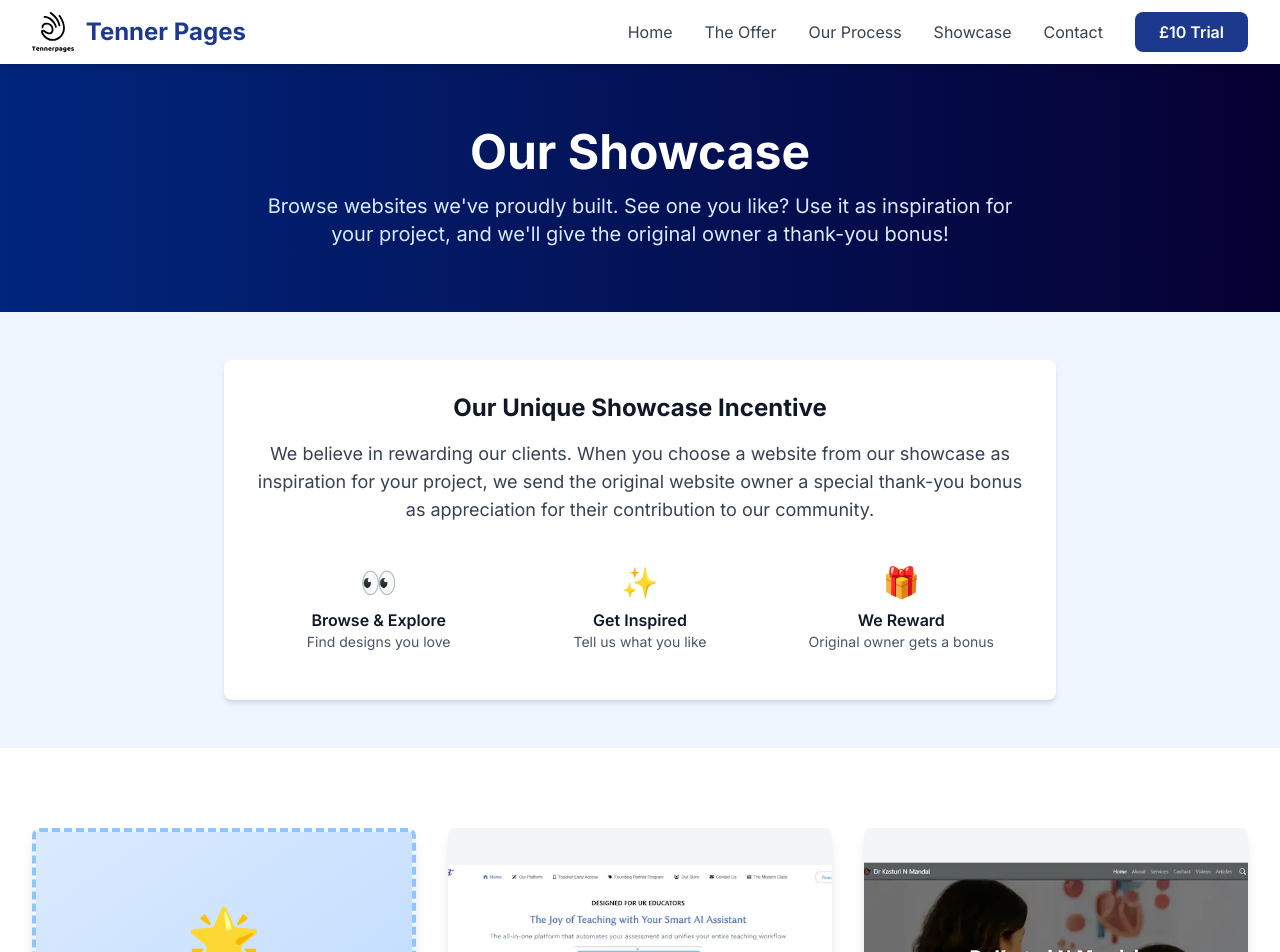
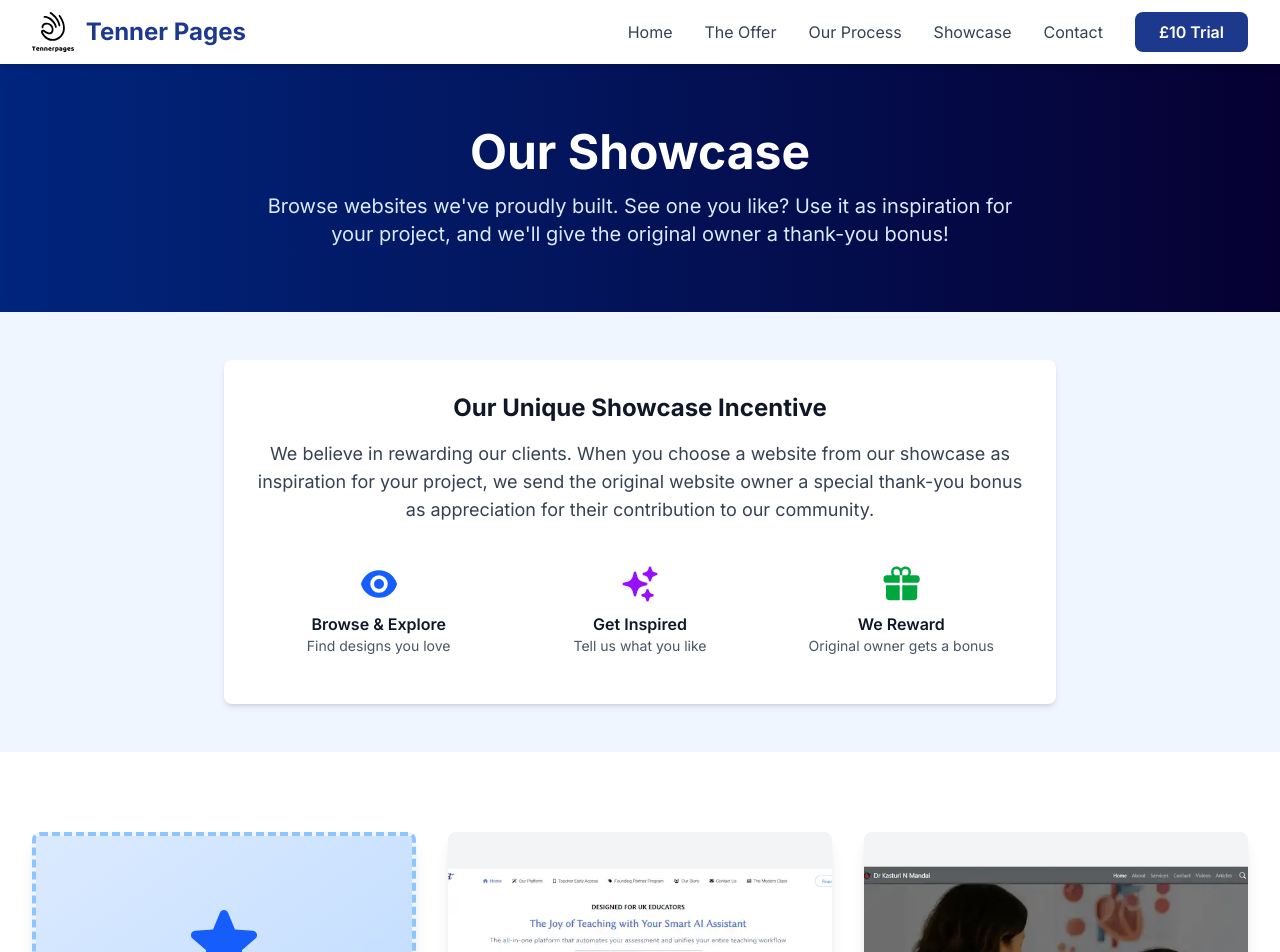
Before and after one commit to H-gharuni/tennerpages, a Next.js app: page /showcase in a window 1280 px wide. Shown: the top 952 px of the page. Built offline with nearby package versions, Linux system fonts and the light colour scheme.

Commit message:
Replace all emojis with professional Heroicons throughout the website

```diff
--- a/app/page.tsx
+++ b/app/page.tsx
@@ -11,6 +11,12 @@
   CloudArrowUpIcon,
   Cog6ToothIcon,
   DevicePhoneMobileIcon,
+  BoltIcon,
+  LockClosedIcon,
+  CircleStackIcon,
+  WrenchScrewdriverIcon,
+  ArrowPathIcon,
+  ChartBarIcon,
 } from "@heroicons/react/24/solid";
 
 export default function Home() {
@@ -294,17 +300,19 @@
 
           <div className="grid gap-6 md:grid-cols-2 lg:grid-cols-4">
             {[
-              { icon: "⚡", title: "Fast Hosting", desc: "99.9% uptime guarantee" },
-              { icon: "🔒", title: "SSL Security", desc: "Free HTTPS certificate" },
-              { icon: "💾", title: "Daily Backups", desc: "Your data protected" },
-              { icon: "🛠️", title: "Expert Support", desc: "We're here to help" },
-              { icon: "📱", title: "Mobile Ready", desc: "Perfect on all devices" },
-              { icon: "🚀", title: "Fast Loading", desc: "Optimized for speed" },
-              { icon: "🔄", title: "Updates Included", desc: "Always up to date" },
-              { icon: "📊", title: "SEO Friendly", desc: "Built for search" },
+              { Icon: BoltIcon, title: "Fast Hosting", desc: "99.9% uptime guarantee", color: "text-blue-600" },
+              { Icon: LockClosedIcon, title: "SSL Security", desc: "Free HTTPS certificate", color: "text-green-600" },
+              { Icon: CircleStackIcon, title: "Daily Backups", desc: "Your data protected", color: "text-purple-600" },
+              { Icon: WrenchScrewdriverIcon, title: "Expert Support", desc: "We're here to help", color: "text-orange-600" },
+              { Icon: DevicePhoneMobileIcon, title: "Mobile Ready", desc: "Perfect on all devices", color: "text-indigo-600" },
+              { Icon: RocketLaunchIcon, title: "Fast Loading", desc: "Optimized for speed", color: "text-red-600" },
+              { Icon: ArrowPathIcon, title: "Updates Included", desc: "Always up to date", color: "text-teal-600" },
+              { Icon: ChartBarIcon, title: "SEO Friendly", desc: "Built for search", color: "text-cyan-600" },
             ].map((feature, idx) => (
               <div key={idx} className="rounded-lg bg-white p-6 hover:shadow-md transition-shadow text-center">
-                <div className="mb-3 text-4xl">{feature.icon}</div>
+                <div className="mb-3 flex justify-center">
+                  <feature.Icon className={`h-12 w-12 ${feature.color}`} />
+                </div>
                 <Typography variant="h6" color="blue-gray" className="mb-2">
                   {feature.title}
                 </Typography>
--- a/app/referral/page.tsx
+++ b/app/referral/page.tsx
@@ -1,4 +1,5 @@
 import Link from 'next/link';
+import { BanknotesIcon, GiftIcon } from '@heroicons/react/24/solid';
 
 export default function ReferralPage() {
   return (
@@ -66,7 +67,9 @@
           <div className="grid grid-cols-1 md:grid-cols-2 gap-12 items-center">
             {/* For Referrers */}
             <div className="bg-white p-8 rounded-lg shadow-lg">
-              <div className="text-5xl mb-4 text-center">💰</div>
+              <div className="flex justify-center mb-4">
+                <BanknotesIcon className="h-16 w-16 text-green-600" />
+              </div>
               <h3 className="text-2xl font-bold text-gray-900 mb-4 text-center">For Referrers</h3>
               <div className="space-y-4">
                 <div className="flex items-start gap-3">
@@ -110,7 +113,9 @@
 
             {/* For New Clients */}
             <div className="bg-white p-8 rounded-lg shadow-lg">
-              <div className="text-5xl mb-4 text-center">🎁</div>
+              <div className="flex justify-center mb-4">
+                <GiftIcon className="h-16 w-16 text-blue-600" />
+              </div>
               <h3 className="text-2xl font-bold text-gray-900 mb-4 text-center">For New Clients</h3>
               <div className="space-y-4">
                 <div className="flex items-start gap-3">
--- a/app/showcase/page.tsx
+++ b/app/showcase/page.tsx
@@ -1,5 +1,6 @@
 import Link from 'next/link';
 import Image from 'next/image';
+import { EyeIcon, SparklesIcon, GiftIcon, StarIcon } from '@heroicons/react/24/solid';
 
 export default function ShowcasePage() {
   const projects = [
@@ -78,17 +79,23 @@
             </p>
             <div className="grid grid-cols-1 md:grid-cols-3 gap-4 text-center">
               <div className="p-4">
-                <div className="text-3xl mb-2">👀</div>
+                <div className="flex justify-center mb-2">
+                  <EyeIcon className="h-10 w-10 text-blue-600" />
+                </div>
                 <p className="font-semibold text-gray-900">Browse & Explore</p>
                 <p className="text-gray-600 text-sm">Find designs you love</p>
               </div>
               <div className="p-4">
-                <div className="text-3xl mb-2">✨</div>
+                <div className="flex justify-center mb-2">
+                  <SparklesIcon className="h-10 w-10 text-purple-600" />
+                </div>
                 <p className="font-semibold text-gray-900">Get Inspired</p>
                 <p className="text-gray-600 text-sm">Tell us what you like</p>
               </div>
               <div className="p-4">
-                <div className="text-3xl mb-2">🎁</div>
+                <div className="flex justify-center mb-2">
+                  <GiftIcon className="h-10 w-10 text-green-600" />
+                </div>
                 <p className="font-semibold text-gray-900">We Reward</p>
                 <p className="text-gray-600 text-sm">Original owner gets a bonus</p>
               </div>
@@ -113,7 +120,9 @@
                   {project.isPlaceholder ? (
                     <div className="h-full flex items-center justify-center bg-gradient-to-br from-blue-100 to-blue-200">
                       <div className="text-center p-6">
-                        <div className="text-6xl mb-4">🌟</div>
+                        <div className="flex justify-center mb-4">
+                          <StarIcon className="h-20 w-20 text-blue-600" />
+                        </div>
                         <p className="text-blue-900 font-semibold text-lg">Your Website Here</p>
                       </div>
                     </div>
--- a/app/trial-offer/page.tsx
+++ b/app/trial-offer/page.tsx
@@ -1,4 +1,5 @@
 import Link from 'next/link';
+import { LightBulbIcon, CheckBadgeIcon, CurrencyPoundIcon } from '@heroicons/react/24/solid';
 
 export default function TrialOfferPage() {
   return (
@@ -92,7 +93,9 @@
           </h2>
           <div className="grid grid-cols-1 md:grid-cols-3 gap-8">
             <div className="bg-white p-8 rounded-lg shadow-lg text-center">
-              <div className="text-5xl mb-4">💡</div>
+              <div className="flex justify-center mb-4">
+                <LightBulbIcon className="h-16 w-16 text-yellow-500" />
+              </div>
               <h3 className="text-2xl font-bold text-gray-900 mb-3">Clarify Your Vision</h3>
               <p className="text-gray-600 text-lg">
                 Not sure exactly what you want? We&apos;ll help you organize your thoughts and create a clear plan for your website.
@@ -100,7 +103,9 @@
             </div>
 
             <div className="bg-white p-8 rounded-lg shadow-lg text-center">
-              <div className="text-5xl mb-4">🎯</div>
+              <div className="flex justify-center mb-4">
+                <CheckBadgeIcon className="h-16 w-16 text-green-600" />
+              </div>
               <h3 className="text-2xl font-bold text-gray-900 mb-3">Zero Risk Testing</h3>
               <p className="text-gray-600 text-lg">
                 See exactly what you&apos;re getting before making a full commitment. Only £10 to test drive our service and quality.
@@ -108,7 +113,9 @@
             </div>
 
             <div className="bg-white p-8 rounded-lg shadow-lg text-center">
-              <div className="text-5xl mb-4">💰</div>
+              <div className="flex justify-center mb-4">
+                <CurrencyPoundIcon className="h-16 w-16 text-blue-600" />
+              </div>
               <h3 className="text-2xl font-bold text-gray-900 mb-3">Money Back Value</h3>
               <p className="text-gray-600 text-lg">
                 If you proceed with the full service, your £10 is credited to your first month. It&apos;s essentially free!
```
